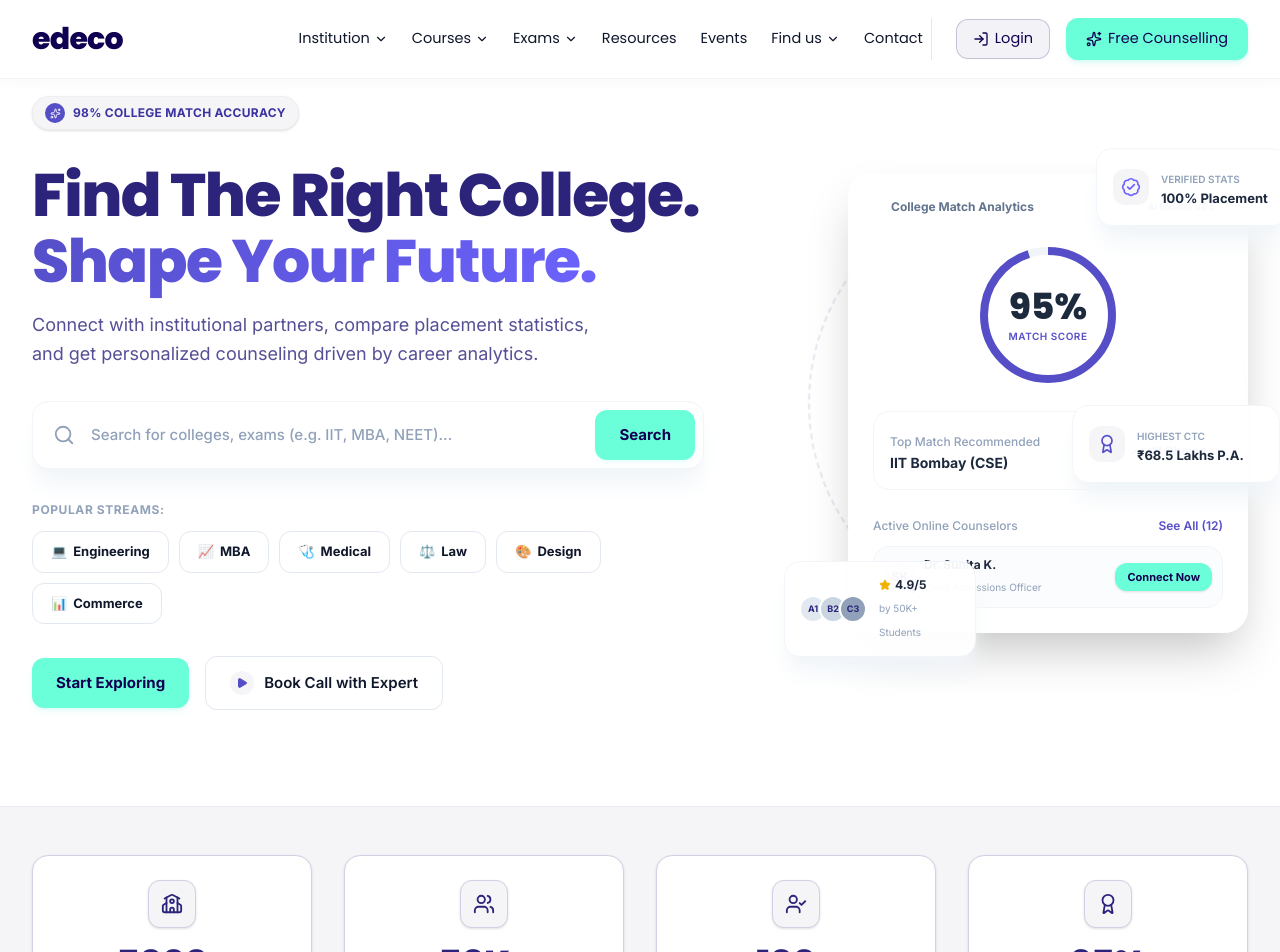
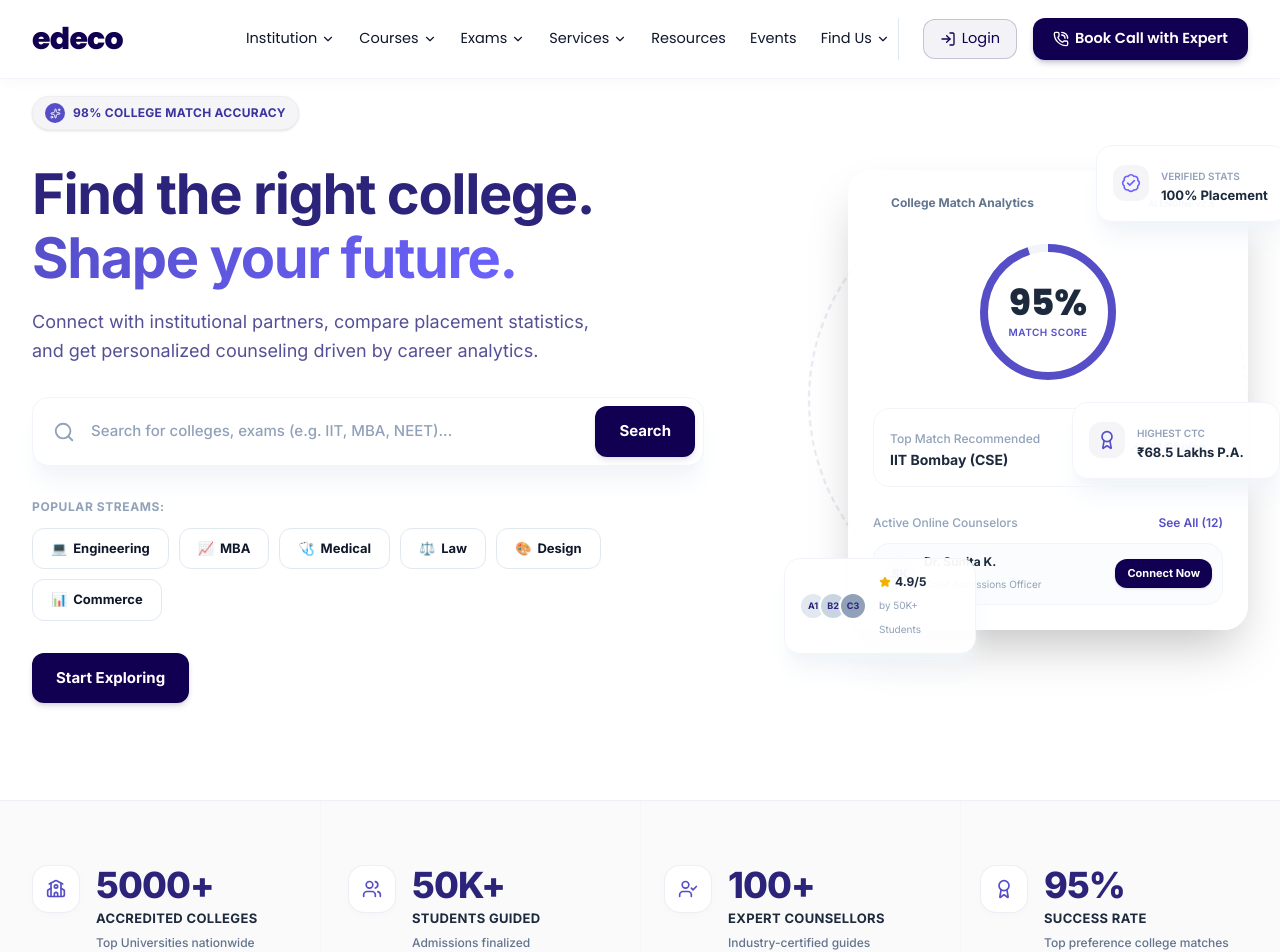
Before and after one commit to Tanishdogra04/edeco, a React (Vite) app: page / in a window 1280 px wide. Shown: the top 952 px of the page. Built offline with nearby package versions, Linux system fonts and the light colour scheme.

Commit message:
style: optimize homepage sections (hero, stats, explore future, cities) and navbar navigation menu structure

```diff
--- a/src/components/Hero.jsx
+++ b/src/components/Hero.jsx
@@ -87,9 +87,9 @@ export default function Hero({ onSearchSubmit, onCounsellingClick }) {
               transition={{ duration: 0.5, delay: 0.1 }}
               className="space-y-4"
             >
-              <h1 className="font-display font-extrabold text-4xl sm:text-5xl lg:text-6xl text-brand-800 leading-[1.1] tracking-tight">
-                Find The Right College. <br />
-                <span className="text-gradient">Shape Your Future.</span>
+              <h1 className="font-sans font-bold text-4xl sm:text-5xl lg:text-[56px] text-brand-800 leading-[1.15] tracking-tight">
+                Find the right college. <br />
+                <span className="text-gradient">Shape your future.</span>
               </h1>
               <p className="text-lg text-brand-800/80 max-w-xl font-normal leading-relaxed">
                 Connect with institutional partners, compare placement statistics, and get personalized counseling driven by career analytics.
@@ -123,7 +123,7 @@ export default function Hero({ onSearchSubmit, onCounsellingClick }) {
 
                 <button
                   onClick={() => onSearchSubmit(searchTerm)}
-                  className="px-6 py-3.5 rounded-xl bg-[rgb(106,255,217)] text-[#110051] hover:text-white hover:bg-[#110051] text-[15px] font-bold shadow-md shadow-brand-mint/10 hover:shadow-indigo-950/20 active:scale-[0.98] transition-all duration-300 cursor-pointer"
+                  className="px-6 py-3.5 rounded-xl bg-[#110051] text-white hover:bg-[#1a0073] text-[15px] font-bold shadow-md shadow-indigo-950/10 hover:shadow-indigo-950/20 active:scale-[0.98] transition-all duration-300 cursor-pointer"
                 >
                   Search
                 </button>
@@ -184,11 +184,10 @@ export default function Hero({ onSearchSubmit, onCounsellingClick }) {
                       setSearchTerm(cat.name);
                       onSearchSubmit(cat.name);
                     }}
-                    className={`flex items-center gap-1.5 px-4.5 py-2.5 rounded-xl border text-[13px] font-bold transition-all duration-200 cursor-pointer ${
-                      selectedCategory === cat.name
-                        ? 'bg-[#110051] border-[#110051] text-white shadow-md shadow-indigo-950/25'
-                        : 'bg-white border-slate-200 text-slate-900 hover:text-white hover:bg-[#110051] hover:border-[#110051]'
-                    }`}
+                    className={`flex items-center gap-1.5 px-4.5 py-2.5 rounded-xl border text-[13px] font-bold transition-all duration-200 cursor-pointer ${selectedCategory === cat.name
+                      ? 'bg-[#110051] border-[#110051] text-white shadow-md shadow-indigo-950/25'
+                      : 'bg-white border-slate-200 text-slate-900 hover:text-white hover:bg-[#110051] hover:border-[#110051]'
+                      }`}
                   >
                     <span>{cat.icon}</span>
                     <span>{cat.name}</span>
@@ -206,19 +205,10 @@ export default function Hero({ onSearchSubmit, onCounsellingClick }) {
             >
               <a
                 href="#colleges"
-                className="px-6 py-3.5 rounded-xl bg-[rgb(106,255,217)] hover:bg-[#110051] text-[#110051] hover:text-white text-[15px] font-bold shadow-md shadow-brand-mint/15 hover:shadow-indigo-950/20 transition-all duration-300"
+                className="px-6 py-3.5 rounded-xl bg-[#110051] hover:bg-[#1a0073] text-white text-[15px] font-bold shadow-md shadow-indigo-950/15 hover:shadow-indigo-950/20 transition-all duration-300"
               >
                 Start Exploring
               </a>
-              <button
-                onClick={onCounsellingClick}
-                className="flex items-center gap-2.5 px-6 py-3.5 rounded-xl border border-slate-200 bg-white hover:bg-[#110051] text-slate-900 hover:text-white hover:border-[#110051] text-[15px] font-semibold transition-all duration-300 cursor-pointer"
-              >
-                <div className="w-6 h-6 rounded-full bg-brand-50 flex items-center justify-center text-brand-600">
-                  <Play size={12} fill="currentColor" />
-                </div>
-                <span>Book Call with Expert</span>
-              </button>
             </motion.div>
           </div>
 
@@ -305,7 +295,7 @@ export default function Hero({ onSearchSubmit, onCounsellingClick }) {
                   </div>
                   <button
                     onClick={onCounsellingClick}
-                    className="px-3 py-1.5 rounded-xl bg-[rgb(106,255,217)] hover:bg-[#110051] text-[#110051] hover:text-white text-[11px] font-bold shadow-sm transition-all duration-300 cursor-pointer"
+                    className="px-3 py-1.5 rounded-xl bg-[#110051] hover:bg-[#1a0073] text-white text-[11px] font-bold shadow-sm transition-all duration-300 cursor-pointer"
                   >
                     Connect Now
                   </button>
--- a/src/components/Navbar.jsx
+++ b/src/components/Navbar.jsx
@@ -2,7 +2,8 @@ import React, { useState, useEffect } from 'react';
 import {
   Menu, X, ChevronDown, ChevronRight, GitCompare, Compass,
   GraduationCap, Globe, BookOpen, User, PhoneCall, LogIn, LogOut,
-  Sparkles, Award, BookOpenCheck, ArrowRight, Laptop, HeartPulse, Scale, Palette
+  Sparkles, Award, BookOpenCheck, ArrowRight, Laptop, HeartPulse, Scale, Palette,
+  BarChart3
 } from 'lucide-react';
 import { motion, AnimatePresence } from 'framer-motion';
 import { useNavigate, Link } from 'react-router-dom';
@@ -69,21 +70,19 @@ export default function Navbar({
       icon: Compass,
       columns: [
         {
-          title: "Top Domains",
+          title: "Technical & Medical",
           links: [
             { name: "Engineering Colleges", href: "/stream/engineering", icon: Laptop },
-            { name: "Business Schools", href: "/stream/management", icon: GraduationCap },
             { name: "Medical Institutes", href: "/stream/medical", icon: HeartPulse },
-            { name: "Law Academies", href: "/stream/law", icon: Scale },
+            { name: "Design & Arts Academies", href: "/stream/design-&-arts", icon: Palette },
           ]
         },
         {
-          title: "Premium Services",
+          title: "Business & Professional",
           links: [
-            { name: "Admission Guidance", href: "/premium", icon: Sparkles, badge: "Popular" },
-            { name: "AI College Finder", href: "/premium#features", icon: Award },
-            { name: "Expert Consultation", href: "/premium#features", icon: PhoneCall },
-            { name: "Compare Colleges", isAction: true, actionType: "compare", icon: GitCompare },
+            { name: "Business Schools", href: "/stream/mba-&-business", icon: GraduationCap },
+            { name: "Law Academies", href: "/stream/law-&-justice", icon: Scale },
+            { name: "Commerce & Finance", href: "/stream/commerce-&-finance", icon: BarChart3 },
           ]
         }
       ]
@@ -136,6 +135,27 @@ export default function Navbar({
         }
       ]
     },
+    services: {
+      title: "Services",
+      subtitle: "Premium guidance & tools",
+      icon: Sparkles,
+      columns: [
+        {
+          title: "Admission Guidance",
+          links: [
+            { name: "Admission Guidance", href: "/premium", icon: Sparkles, badge: "Popular" },
+            { name: "AI College Finder", href: "/premium#features", icon: Award },
+          ]
+        },
+        {
+          title: "Student Tools",
+          links: [
+            { name: "Expert Consultation", href: "/premium#features", icon: PhoneCall },
+            { name: "Compare Colleges", isAction: true, actionType: "compare", icon: GitCompare },
+          ]
+        }
+      ]
+    }
   };
 
   const handleDropdownHover = (key) => {
@@ -306,12 +326,22 @@ export default function Navbar({
 
                 <div className="relative group py-2">
                   <Link to="/find-us" className={`flex items-center gap-1 px-2 py-1.5 rounded-lg text-[14.5px] font-display font-normal transition-all duration-200 cursor-pointer ${darkTheme ? 'text-slate-300 hover:text-white hover:bg-[#110051]' : 'text-slate-900 hover:text-white hover:bg-[#110051]'}`}>
-                    <span>Find us</span>
+                    <span>Find Us</span>
                     <ChevronDown size={14} className="transition-transform duration-200 group-hover:rotate-180" />
                   </Link>
                   {/* Dropdown list */}
                   <div className="absolute right-0 mt-2 w-64 bg-white border border-slate-200/85 rounded-2xl shadow-xl opacity-0 pointer-events-none group-hover:opacity-100 group-hover:pointer-events-auto transition-all duration-200 z-50 overflow-hidden text-left">
-                    {/* Dropdown Heading */}
+                    {/* General Support Option */}
+                    <Link
+                      to="/contact"
+                      className="w-full px-4 py-3 bg-slate-50/50 hover:bg-slate-100/70 border-b border-slate-100 flex items-center gap-2 transition-colors cursor-pointer"
+                    >
+                      <PhoneCall size={14} className="text-[#110051]" />
+                      <span className="font-display font-bold text-[13px] text-[#110051]">
+                        Get in Touch / Support
+                      </span>
+                    </Link>
+                    {/* Find us Option */}
                     <Link
                       to="/find-us"
                       className="w-full px-4 py-3 bg-slate-50/50 hover:bg-slate-100/70 border-b border-slate-100 flex items-center gap-2 transition-colors cursor-pointer"
@@ -322,7 +352,7 @@ export default function Navbar({
                       </span>
                     </Link>
                     {/* Dropdown Options */}
-                    <div className="max-h-72 overflow-y-auto">
+                    <div className="max-h-60 overflow-y-auto">
                       {[
                         "Andhra Pradesh",
                         "Delhi",
@@ -347,10 +377,6 @@ export default function Navbar({
                     </div>
                   </div>
                 </div>
-
-                <Link to="/contact" className={`px-2 py-1.5 rounded-lg text-[14.5px] font-display font-normal transition-all ${darkTheme ? 'text-slate-300 hover:text-white hover:bg-[#110051]' : 'text-slate-900 hover:text-white hover:bg-[#110051]'}`}>
-                  Contact
-                </Link>
               </div>
 
               {/* Navbar actions */}
@@ -434,13 +460,12 @@ export default function Navbar({
 
                 <button
                   onClick={handleCounsellingClick}
-                  className="whitespace-nowrap relative group overflow-hidden px-5 py-2.5 rounded-xl bg-[rgb(106,255,217)] text-[#110051] hover:text-white text-[14.5px] font-display font-normal shadow-md shadow-brand-mint/20 hover:shadow-lg hover:shadow-[#110051]/35 hover:-translate-y-0.5 transition-all duration-300 cursor-pointer"
+                  className="whitespace-nowrap relative group overflow-hidden px-5 py-2.5 rounded-xl bg-[#110051] text-white hover:bg-[#1a0073] text-[14.5px] font-display font-semibold shadow-md shadow-indigo-950/20 hover:shadow-lg hover:shadow-indigo-950/35 hover:-translate-y-0.5 transition-all duration-300 cursor-pointer"
                 >
                   <span className="relative z-10 flex items-center gap-1.5">
-                    <Sparkles size={16} className="transition-transform duration-300 group-hover:rotate-12" />
-                    Free Counselling
+                    <PhoneCall size={16} className="transition-transform duration-300 group-hover:scale-110" />
+                    Book Call with Expert
                   </span>
-                  <div className="absolute inset-0 bg-[#110051] translate-y-full group-hover:translate-y-0 transition-transform duration-300"></div>
                 </button>
               </div>
 
@@ -674,10 +699,10 @@ export default function Navbar({
                 </button>
               </div>
 
-              {/* Collapsible Find us accordion */}
+              {/* Collapsible Find Us & Branches accordion */}
               <div className={`border-t pt-4 transition-colors ${darkTheme ? 'border-white/10' : 'border-slate-100'}`}>
                 <button
-                  onClick={() => setExpandedCategory(expandedCategory === 'find-us' ? null : 'find-us')}
+                  onClick={() => setExpandedCategory(expandedCategory === 'contact' ? null : 'contact')}
                   className={`w-full flex items-center justify-between p-2.5 rounded-xl text-[14px] font-semibold transition-colors cursor-pointer ${darkTheme
                     ? 'text-slate-300 hover:bg-white/5 hover:text-white'
                     : 'text-slate-700 hover:bg-slate-50 hover:text-[#110051]'
@@ -685,22 +710,40 @@ export default function Navbar({
                 >
                   <span className="flex items-center gap-2">
                     <Compass size={16} />
-                    Find us
+                    Find Us & Branches
                   </span>
                   <ChevronDown
                     size={16}
-                    className={`transition-transform duration-200 ${expandedCategory === 'find-us' ? 'rotate-180' : ''}`}
+                    className={`transition-transform duration-200 ${expandedCategory === 'contact' ? 'rotate-180' : ''}`}
                   />
                 </button>
                 <AnimatePresence>
-                  {expandedCategory === 'find-us' && (
+                  {expandedCategory === 'contact' && (
                     <motion.div
                       initial={{ height: 0, opacity: 0 }}
                       animate={{ height: 'auto', opacity: 1 }}
                       exit={{ height: 0, opacity: 0 }}
                       transition={{ duration: 0.2 }}
-                      className="overflow-hidden pl-4 pr-2 mt-1 space-y-1"
+                      className="overflow-hidden pl-4 pr-2 mt-1 space-y-1 text-left"
                     >
+                      {/* Mobile support link */}
+                      <Link
+                        to="/contact"
+                        onClick={toggleMenu}
+                        className={`flex items-center gap-2 px-3 py-2.5 rounded-lg text-[13.5px] font-bold transition-colors ${darkTheme
+                          ? 'text-slate-300 hover:text-white hover:bg-white/5'
+                          : 'text-[#110051] hover:bg-slate-50'
+                          }`}
+                      >
+                        <PhoneCall size={14} />
+                        <span>Get in Touch / Support</span>
+                      </Link>
+
+                      {/* Mobile branches heading */}
+                      <div className={`text-[10px] font-bold uppercase tracking-wider px-3 pt-2 pb-1 ${darkTheme ? 'text-slate-500' : 'text-slate-400'}`}>
+                        Our Branches
+                      </div>
+
                       {[
                         "Andhra Pradesh",
                         "Delhi",
@@ -717,7 +760,7 @@ export default function Navbar({
                           key={state}
                           to={`/find-us?state=${encodeURIComponent(state === 'Delhi' ? 'Delhi NCR' : state === 'Punjab' ? 'Punjab & Chandigarh' : state)}`}
                           onClick={toggleMenu}
-                          className={`flex items-center justify-between px-3 py-2 rounded-lg text-[13px] font-medium transition-colors ${darkTheme
+                          className={`flex items-center justify-between px-3 py-2.5 rounded-lg text-[13px] font-medium transition-colors ${darkTheme
                             ? 'text-slate-400 hover:text-white hover:bg-white/5'
                             : 'text-slate-600 hover:text-[#110051] hover:bg-slate-50'
                             }`}
@@ -737,13 +780,10 @@ export default function Navbar({
               }`}>
               <button
                 onClick={() => { toggleMenu(); handleCounsellingClick(); }}
-                className={`w-full flex items-center justify-center gap-2 py-3 rounded-xl font-semibold text-sm shadow-md transition-all duration-300 cursor-pointer ${darkTheme
-                  ? 'bg-[rgb(106,255,217)] hover:bg-[rgb(106,255,217)]/90 text-[#110051] shadow-brand-mint/10'
-                  : 'bg-[rgb(106,255,217)] text-[#110051] hover:bg-[#110051] hover:text-white'
-                  }`}
+                className="w-full flex items-center justify-center gap-2 py-3 rounded-xl font-semibold text-sm shadow-md transition-all duration-300 cursor-pointer bg-[#110051] hover:bg-[#1a0073] text-white shadow-indigo-950/20"
               >
-                <Sparkles size={16} />
-                Free Counselling
+                <PhoneCall size={16} />
+                Book Call with Expert
               </button>
 
               {isLoggedIn && user ? (
--- a/src/components/Stats.jsx
+++ b/src/components/Stats.jsx
@@ -76,9 +76,16 @@ export default function Stats() {
   ];
 
   return (
-    <section className="py-12 bg-brand-50 relative border-y border-brand-200/30">
-      <div className="max-w-7xl mx-auto px-4 sm:px-6 lg:px-8">
-        <div className="grid grid-cols-2 lg:grid-cols-4 gap-6 sm:gap-8">
+    <section className="py-16 bg-[#FAFAFA] border-y border-slate-200/50 relative overflow-hidden">
+      {/* Decorative vertical grid lines on desktop */}
+      <div className="absolute inset-0 pointer-events-none opacity-40">
+        <div className="absolute left-[25%] top-0 w-[1px] h-full bg-slate-200/60 hidden lg:block"></div>
+        <div className="absolute left-[50%] top-0 w-[1px] h-full bg-slate-200/60 hidden lg:block"></div>
+        <div className="absolute left-[75%] top-0 w-[1px] h-full bg-slate-200/60 hidden lg:block"></div>
+      </div>
+
+      <div className="max-w-7xl mx-auto px-4 sm:px-6 lg:px-8 relative z-10">
+        <div className="grid grid-cols-2 lg:grid-cols-4 gap-y-12 gap-x-8 sm:gap-x-12">
           {statItems.map((item, idx) => {
             const Icon = item.icon;
             return (
@@ -86,24 +93,29 @@ export default function Stats() {
                 key={idx}
                 initial={{ opacity: 0, y: 20 }}
                 whileInView={{ opacity: 1, y: 0 }}
-                viewport={{ once: true, margin: "-100px" }}
-                transition={{ duration: 0.5, delay: idx * 0.1 }}
-                className="bg-white p-6 rounded-2xl text-center flex flex-col items-center justify-between border border-brand-200 shadow-sm hover:shadow-md hover:-translate-y-1 transition-all duration-300"
+                viewport={{ once: true, margin: "-60px" }}
+                transition={{ duration: 0.6, delay: idx * 0.1 }}
+                className="flex flex-col sm:flex-row items-center sm:items-start gap-4 text-center sm:text-left group"
               >
-                {/* Icon wrapper */}
-                <div className={`w-12 h-12 rounded-xl flex items-center justify-center border ${item.color} mb-4 shadow-sm`}>
-                  <Icon size={22} />
+                {/* Icon wrapper with subtle squircle shape and hover glow */}
+                <div className="w-12 h-12 rounded-2xl flex items-center justify-center bg-white border border-slate-200/65 text-brand-600 shadow-[0_2px_8px_rgba(0,0,0,0.02)] transition-all duration-300 group-hover:scale-105 group-hover:border-brand-500/30 group-hover:shadow-[0_4px_12px_rgba(108,99,255,0.08)] shrink-0">
+                  <Icon size={20} className="stroke-[2]" />
                 </div>
 
-                {/* Stat value */}
-                <div className="text-3xl sm:text-4xl font-display font-extrabold text-brand-800 tracking-tight">
-                  <AnimatedCounter value={item.value} suffix={item.suffix} />
-                </div>
-
-                {/* Label and description */}
-                <div className="mt-2 text-left w-full text-center">
-                  <h4 className="text-[14px] font-bold text-brand-800">{item.label}</h4>
-                  <p className="text-[12px] text-brand-800/60 mt-0.5">{item.desc}</p>
+                {/* Content block */}
+                <div className="space-y-1">
+                  {/* Metric number */}
+                  <div className="text-3.5xl sm:text-4xl lg:text-4.5xl font-sans font-black text-brand-800 tracking-tight transition-transform duration-300 group-hover:translate-x-0.5">
+                    <AnimatedCounter value={item.value} suffix={item.suffix} />
+                  </div>
+                  {/* Label */}
+                  <h4 className="text-[13px] font-bold text-slate-800 tracking-wide uppercase mt-1">
+                    {item.label}
+                  </h4>
+                  {/* Description */}
+                  <p className="text-[12px] text-slate-500 font-medium max-w-[200px] leading-relaxed">
+                    {item.desc}
+                  </p>
                 </div>
               </motion.div>
             );
--- a/src/components/TopCities.jsx
+++ b/src/components/TopCities.jsx
@@ -133,8 +133,8 @@ export default function TopCities() {
                   <span className="text-[13px] font-semibold">{city.colleges}</span>
                 </div>
 
-                {/* Hover line separator and CTA */}
-                <div className="mt-4 pt-4 border-t border-white/10 overflow-hidden h-0 group-hover:h-12 transition-all duration-300 flex items-center justify-between text-white">
+                {/* Card CTA Footer - Seen by default */}
+                <div className="mt-4 pt-4 border-t border-white/10 flex items-center justify-between text-white transition-all duration-300">
                   <span className="text-xs font-bold uppercase tracking-wider">Explore Colleges</span>
                   <ChevronRight size={16} className="text-brand-500 group-hover:translate-x-1 transition-transform" />
                 </div>
```
Also changed, not shown: src/components/ExploreFuture.jsx (+4 -17 lines).
